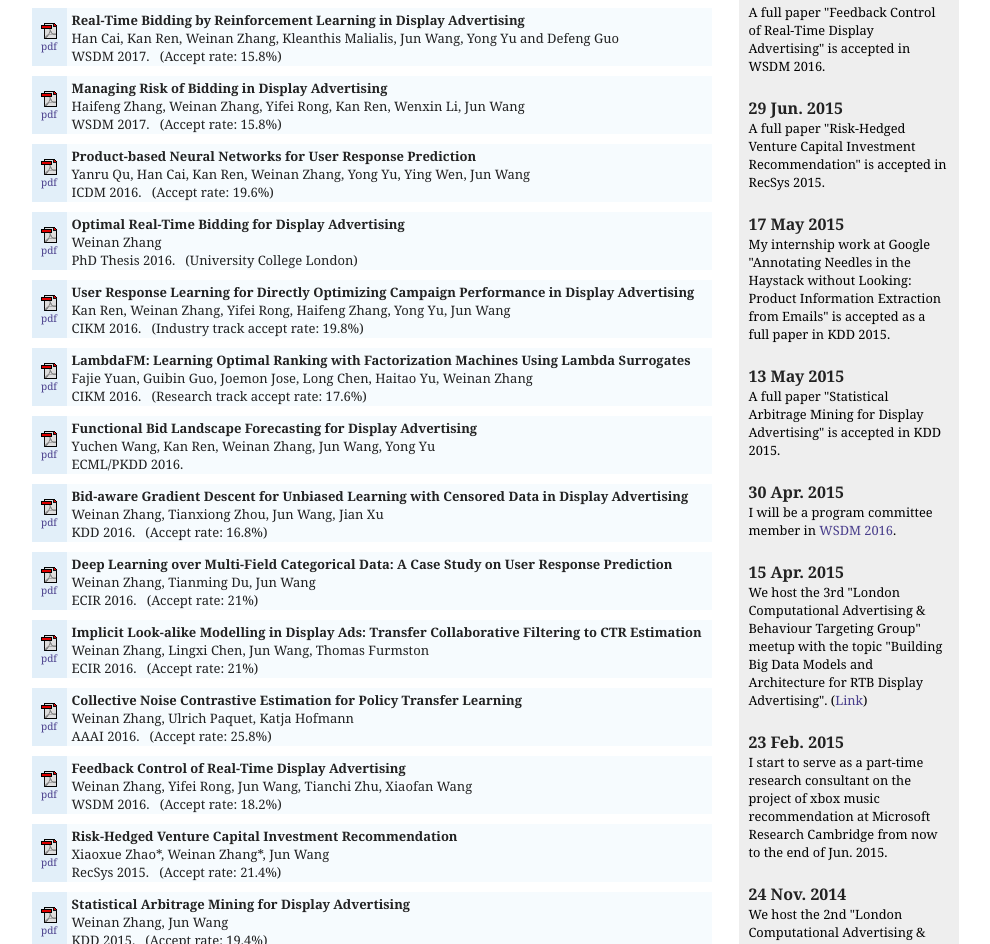
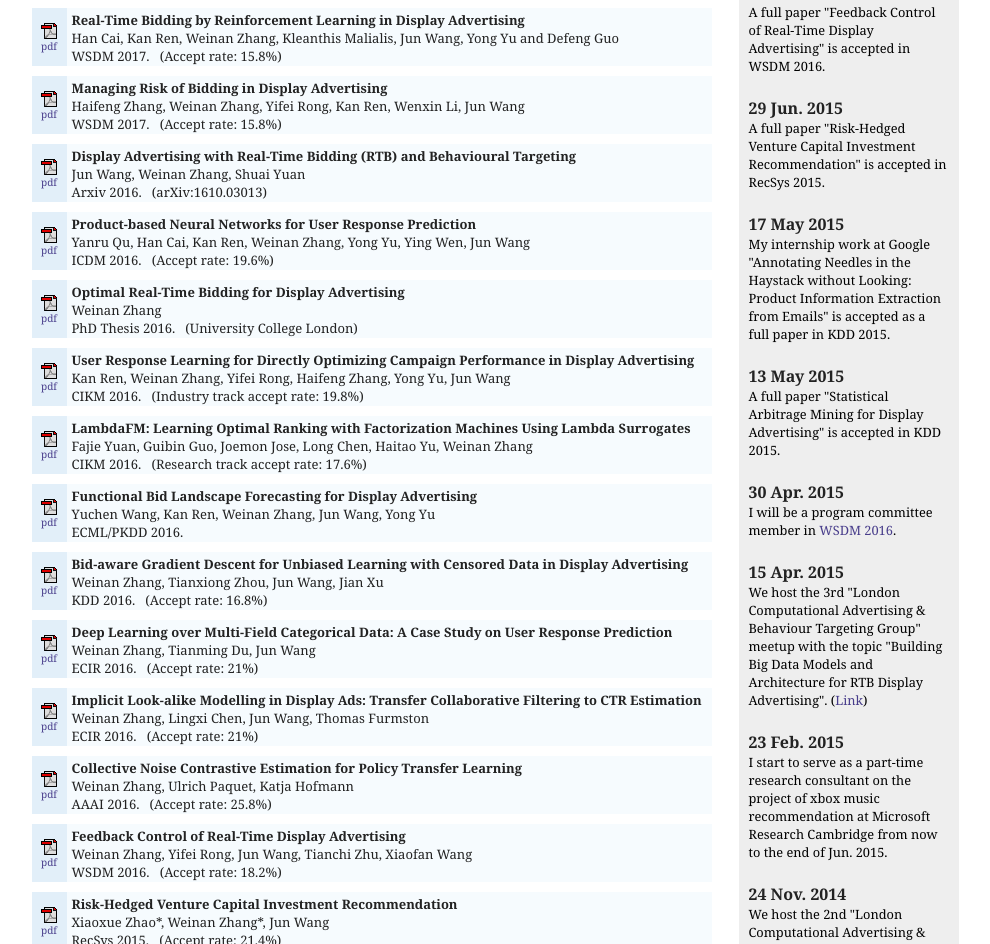
Before and after one commit to linglingfan7/wnzhang.github.io, a plain HTML site: page index.html in a window 1280 px wide. Shown: the part 1012-1956 px from the top of the page, without its empty margins (145-1135 px from the left). Drawn offline with Linux system fonts and the light colour scheme.

Commit message:
add rtb book

```diff
--- a/index.html
+++ b/index.html
@@ -146,6 +146,19 @@ His research interests include machine learning and big data mining, particularl
     <TD><SPAN class=title>Managing Risk of Bidding in Display Advertising</SPAN>
       <BR>Haifeng Zhang, Weinan Zhang, Yifei Rong, Kan Ren, Wenxin Li, Jun Wang
 	  <BR>WSDM 2017.&nbsp;&nbsp; (Accept rate: 15.8%)
+	</TD>
+  </TR>
+ </TBODY>
+</TABLE>
+<TABLE>
+  <TBODY>
+  <TR>
+    <TD class=left><A
+      href="https://arxiv.org/abs/1610.03013"><IMG
+      src="./pics/pdf.gif"><BR>pdf</A></TD>
+    <TD><SPAN class=title>Display Advertising with Real-Time Bidding (RTB) and Behavioural Targeting</SPAN>
+      <BR>Jun Wang, Weinan Zhang, Shuai Yuan
+	  <BR>Arxiv 2016.&nbsp;&nbsp; (arXiv:1610.03013)
 	</TD>
   </TR>
  </TBODY>
```
